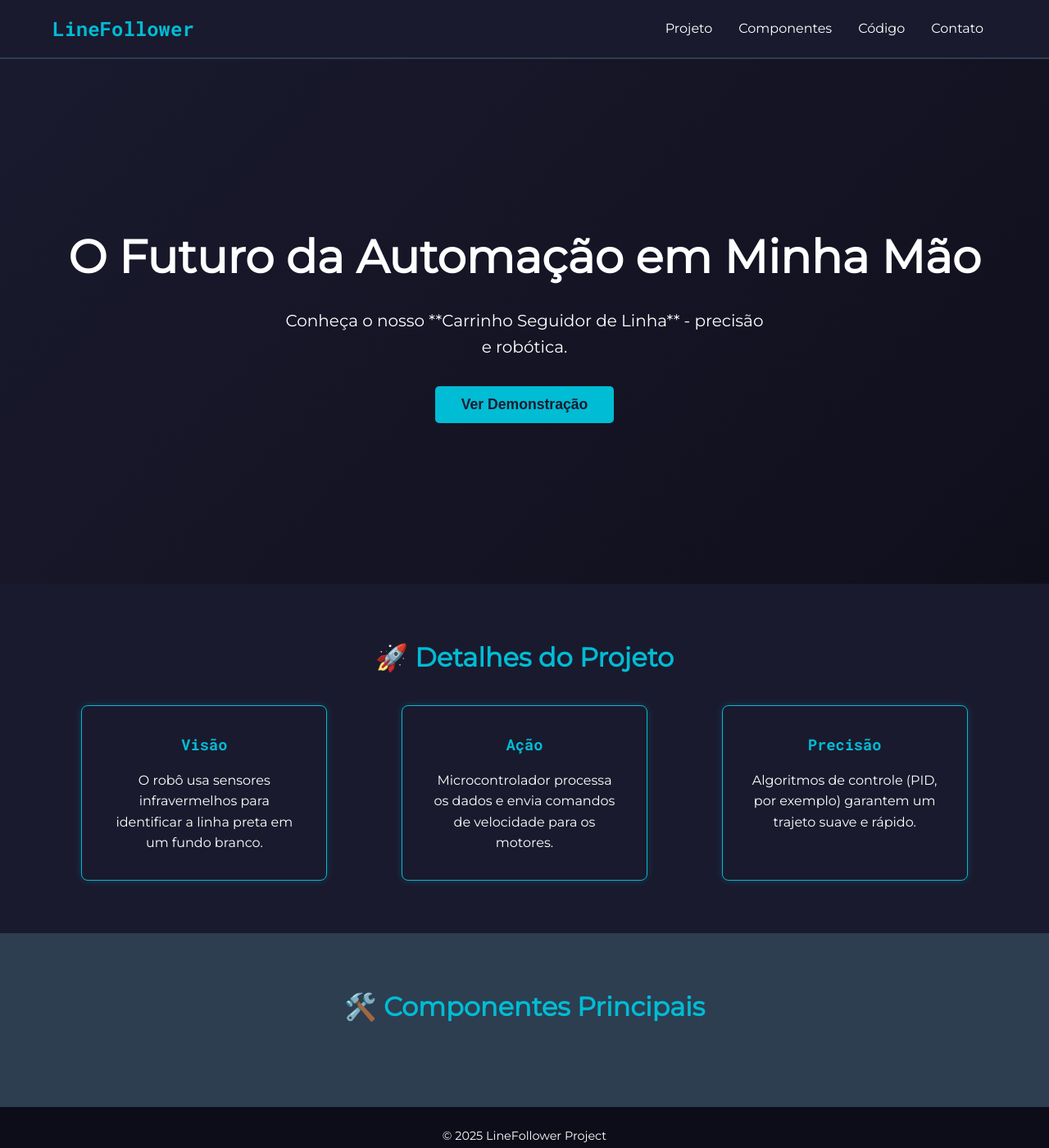
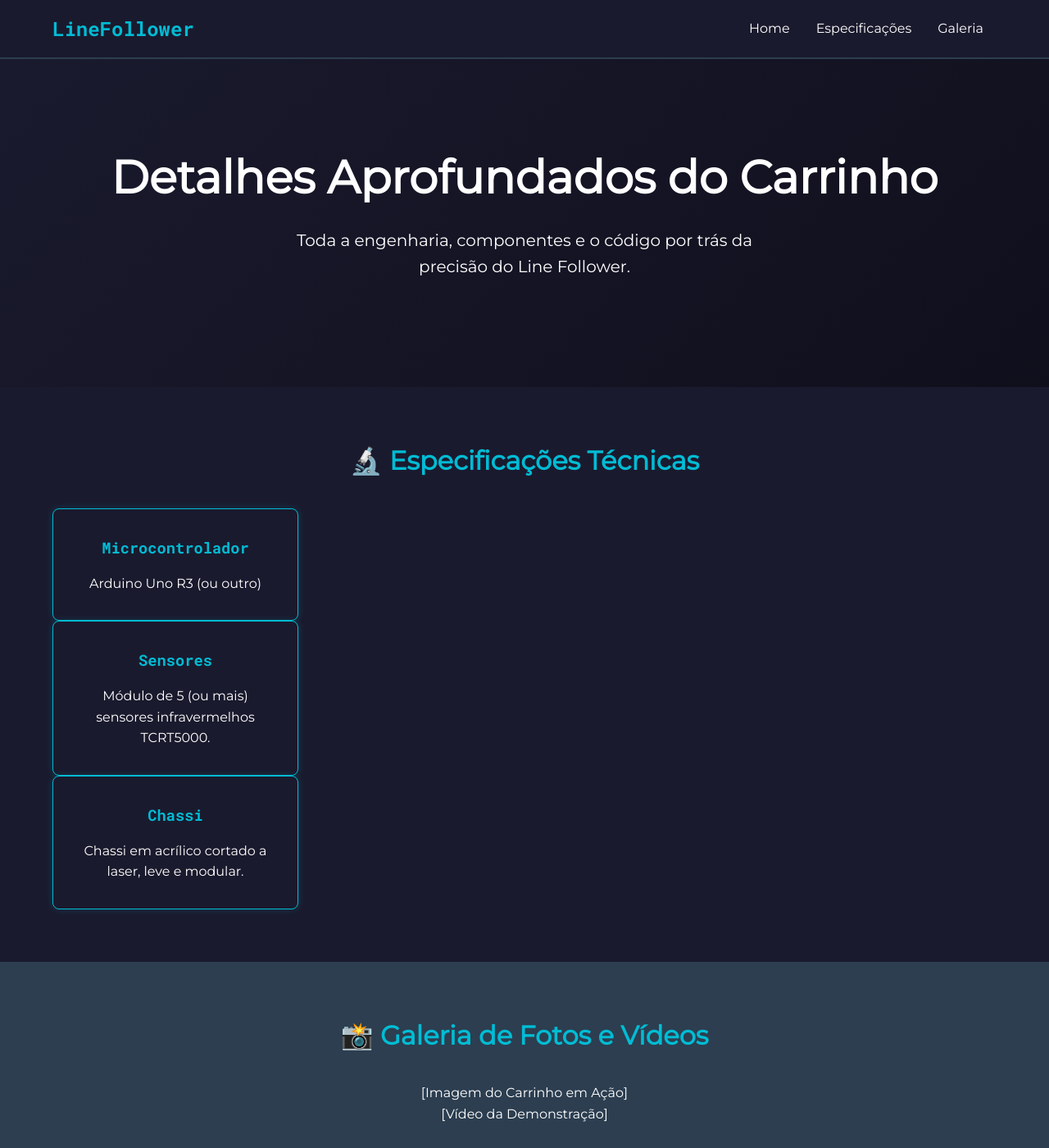
Before and after one commit to GabrielArcanjo-CEAP/Site_RAB, a plain HTML site: page index.html in a window 1280 px wide. Shown: the top 1400 px of the page at 82% size. Drawn offline with Linux system fonts and the light colour scheme.

Commit message:
Update index.html

```diff
--- a/index.html
+++ b/index.html
@@ -3,7 +3,7 @@
 <head>
     <meta charset="UTF-8">
     <meta name="viewport" content="width=device-width, initial-scale=1.0">
-    <title>Line Follower - Carrinho Seguidor de Linha</title>
+    <title>Detalhes - Carrinho Seguidor de Linha</title>
     <link rel="stylesheet" href="style.css">
     <link href="https://fonts.googleapis.com/css2?family=Roboto+Mono:wght@400;700&family=Montserrat:wght=400;700&display=swap" rel="stylesheet">
 </head>
@@ -13,46 +13,45 @@
         <div class="logo">LineFollower</div>
         <nav>
             <ul>
-                <li><a href="#projeto">Projeto</a></li>
-                <li><a href="#componentes">Componentes</a></li>
-                <li><a href="#codigo">Código</a></li>
-                <li><a href="#contato">Contato</a></li>
+                <li><a href="index.html">Home</a></li>
+                <li><a href="#especificacoes">Especificações</a></li>
+                <li><a href="#galeria">Galeria</a></li>
             </ul>
         </nav>
     </header>
 
-    <section id="hero" class="hero-section">
-        <h1>O Futuro da Automação em Minha Mão</h1>
-        <p>Conheça o nosso **Carrinho Seguidor de Linha** - precisão e robótica.</p>
-        <button id="cta-button" class="cta-button">Ver Demonstração</button>
-    </section>
+    <section id="main-details" class="hero-section" style="min-height: 50vh;">
+        <h1>Detalhes Aprofundados do Carrinho</h1>
+        <p>Toda a engenharia, componentes e o código por trás da precisão do Line Follower.</p>
+        </section>
 
-    <section id="projeto" class="content-section">
-        <h2>🚀 Detalhes do Projeto</h2>
-        <div class="card-grid">
+    <section id="especificacoes" class="content-section">
+        <h2>🔬 Especificações Técnicas</h2>
+        <div class="specs-grid">
             <div class="card">
-                <h3>Visão</h3>
-                <p>O robô usa sensores infravermelhos para identificar a linha preta em um fundo branco.</p>
+                <h3>Microcontrolador</h3>
+                <p>Arduino Uno R3 (ou outro)</p>
             </div>
             <div class="card">
-                <h3>Ação</h3>
-                <p>Microcontrolador processa os dados e envia comandos de velocidade para os motores.</p>
+                <h3>Sensores</h3>
+                <p>Módulo de 5 (ou mais) sensores infravermelhos TCRT5000.</p>
             </div>
             <div class="card">
-                <h3>Precisão</h3>
-                <p>Algoritmos de controle (PID, por exemplo) garantem um trajeto suave e rápido.</p>
+                <h3>Chassi</h3>
+                <p>Chassi em acrílico cortado a laser, leve e modular.</p>
             </div>
         </div>
     </section>
 
-    <section id="componentes" class="content-section dark-bg">
-        <h2>🛠️ Componentes Principais</h2>
-        </section>
+    <section id="galeria" class="content-section dark-bg">
+        <h2>📸 Galeria de Fotos e Vídeos</h2>
+        <div class="image-placeholder">[Imagem do Carrinho em Ação]</div>
+        <div class="image-placeholder">[Vídeo da Demonstração]</div>
+    </section>
 
     <footer class="main-footer">
         <p>&copy; 2025 LineFollower Project</p>
     </footer>
 
-    <script src="script.js"></script>
-</body>
+    </body>
 </html>
```
